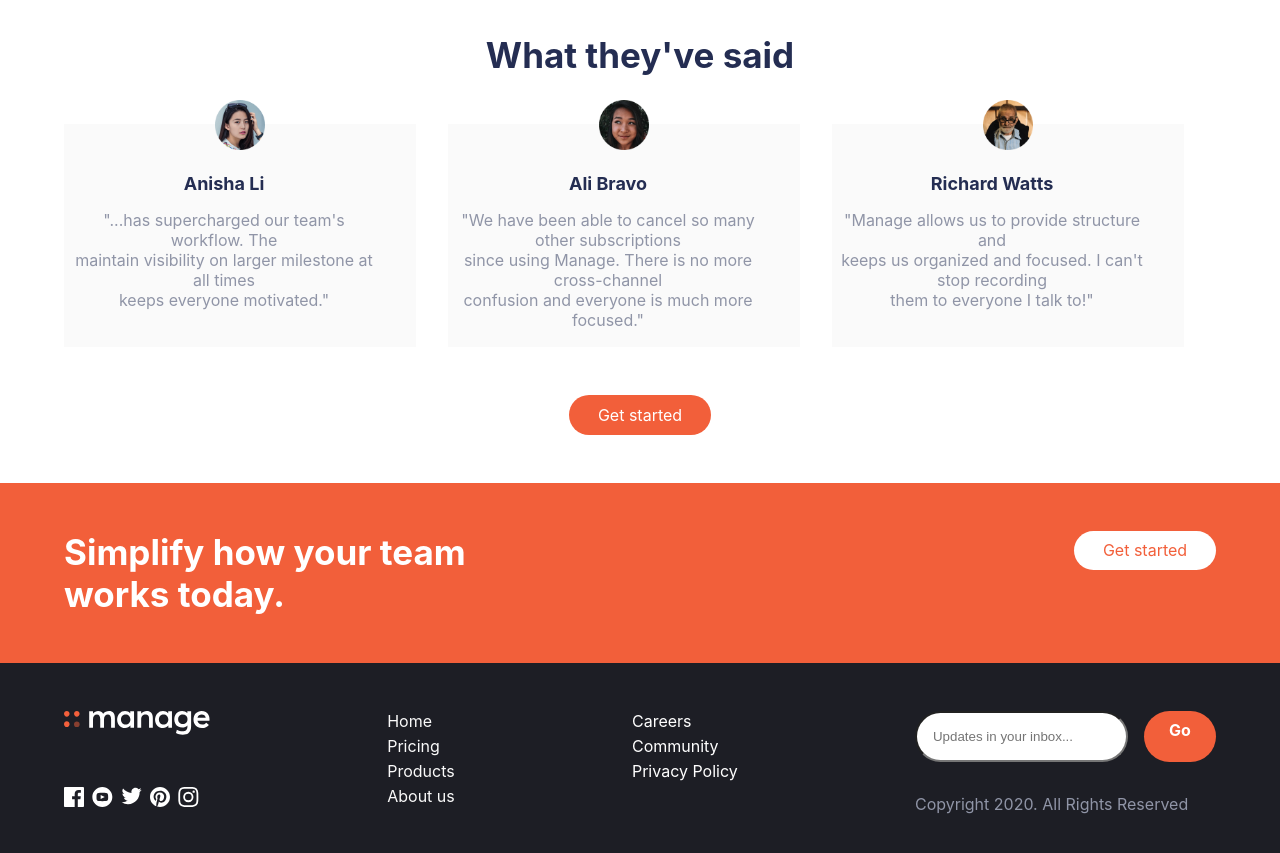
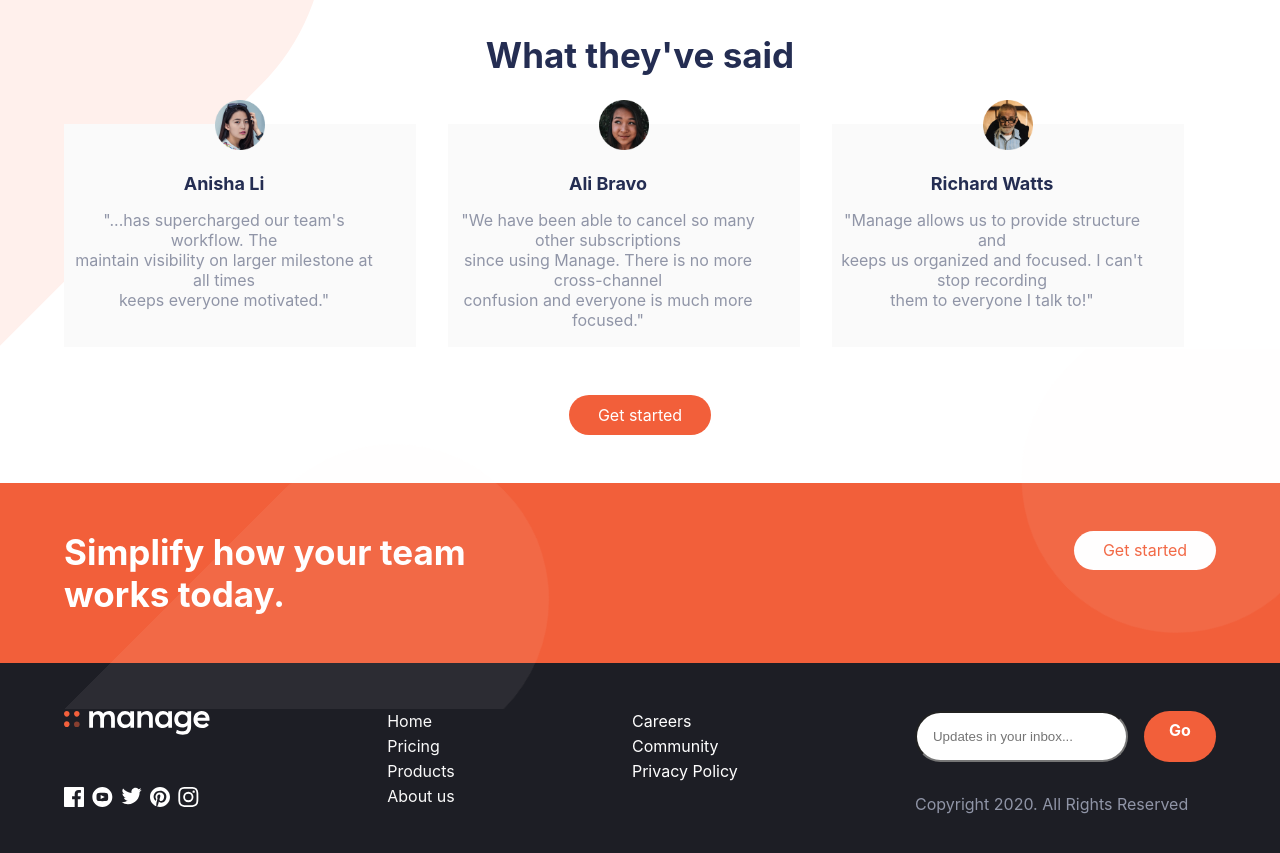
Before and after one commit to chrysellia/manage-landing-page, a React (Create React App) app in the folder website/: page / in a window 1280 px wide. Shown: the part 1333-2186 px from the top of the page. Built offline with nearby package versions, Linux system fonts and the light colour scheme.

Commit message:
Body and PreFooter updated

```diff
--- a/website/src/Body/Body.component.js
+++ b/website/src/Body/Body.component.js
@@ -15,6 +15,9 @@ const Body = () => {
                             software is tailor-made for modern digital <br/>
                             product teams.
                         </p>
+                    </div>
+                    <div className="body-background">
+                        <svg xmlns="http://www.w3.org/2000/svg" width="814" height="814"><rect width="436" height="970" x="774" y="-62" fill="#FFF0EC" fill-rule="evenodd" rx="218" transform="rotate(45 718.814 -291.157)"/></svg>
                     </div>
                 </div>
 
--- a/website/src/Body/Body.style.scss
+++ b/website/src/Body/Body.style.scss
@@ -15,6 +15,12 @@
             .body-description {
                 color: hsl(227, 12%, 61%);
                 font-size: 16px;
+            }
+
+            .body-background {
+                position: absolute;
+                left: 0;
+                transform: translateY(5%) translateX(-60%);
             }
         }
 
--- a/website/src/MainComponent/MainComponent.component.js
+++ b/website/src/MainComponent/MainComponent.component.js
@@ -5,10 +5,17 @@ import Body from '../Body/Body.component'
 import Testimonials from '../Testimonials/Testimonials.component'
 import PreFooter from '../PreFooter/PreFooter.component'
 import Footer from '../Footer/Footer.component'
+import './MainComponent.style.scss'
 
 const MainComponent = () => {
     return (
-        <div>
+        <div className="main-wrapper">
+            <div className="main-background">
+                <div className="background-vector">
+                    <svg xmlns="http://www.w3.org/2000/svg" width="814" height="814"><rect width="436" height="970" x="774" y="-62" fill="#FFF0EC" fill-rule="evenodd" rx="218" transform="rotate(45 718.814 -291.157)"/></svg>
+                </div>
+            </div>
+            <div className="main-component">
                 <Navbar/>
                 <Hero/>
                 <Body/>
@@ -16,6 +23,7 @@ const MainComponent = () => {
                 <PreFooter/>
                 <Footer/>
             </div>
+        </div>
     )
 }
 
--- /dev/null
+++ b/website/src/MainComponent/MainComponent.style.scss
@@ -0,0 +1,18 @@
+.main-wrapper {
+    width: 100%;
+    overflow: hidden;
+    .main-background {
+        position: relative;
+
+        .background-vector {
+            position: absolute;
+            right: 0;
+            transform: translateY(-25%) translateX(25%);
+        }
+
+    }
+
+    .main-component {
+        position: relative;
+    }
+}
--- a/website/src/PreFooter/PreFooter.component.js
+++ b/website/src/PreFooter/PreFooter.component.js
@@ -6,6 +6,9 @@ const PreFooter = () => {
         <div className="prefooter-page">
             <div className="prefooter-wrapper">
                 <div className="prefooter-title">Simplify how your team <br/> works today.</div>
+                <div className="prefooter-background">
+                    <svg xmlns="http://www.w3.org/2000/svg" width="1439" height="360"><g fill="#FFF0EC" fill-rule="evenodd" opacity=".071" transform="translate(-171 -373)"><rect width="310.431" height="708" x="205" y="410" rx="155.215" transform="scale(1 -1) rotate(-45 -1484.244 0)"/><rect width="310.431" height="708" x="1269" y="7" rx="155.215" transform="scale(1 -1) rotate(-45 552.684 0)"/></g></svg>
+                </div>
                 <div className="prefooter-button">
                     <div className="prefooter-style">
                         <div className="prefooter-text">Get started</div>
--- a/website/src/PreFooter/PreFooter.style.scss
+++ b/website/src/PreFooter/PreFooter.style.scss
@@ -1,9 +1,11 @@
 .prefooter-page {
     background-color: hsl(12, 88%, 59%);
+
 
     .prefooter-wrapper {
         display: flex;
         padding: 3rem 4rem;
+        overflow: hidden;
 
 
         .prefooter-title {
@@ -11,6 +13,12 @@
             color: white;
             font-weight: 700;
             font-size: 35px;
+        }
+
+        .prefooter-background {
+            position: absolute;
+            z-index: 25;
+            transform: translateY(-50%);
         }
 
         .prefooter-button {
```
Lines whose indentation alone changed are shown as unchanged.
